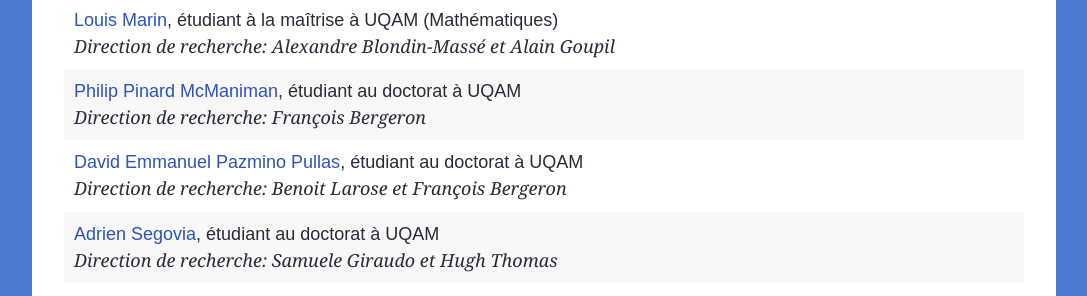
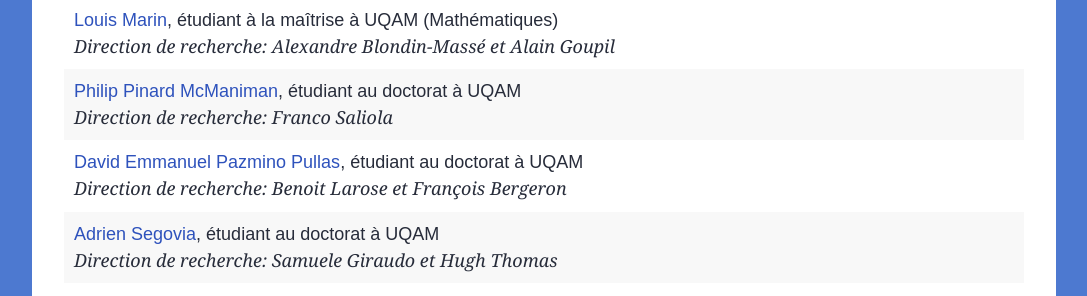
Before and after one commit to lacim-uqam/lacim-uqam.github.io, a Jekyll site: the page built from en/members.md, in a window 1280 px wide and 900 px high, scrolled down 3705 px. Shown: the part 155-451 px from the top of the window, without its empty margins (96-1183 px from the left). Built offline with Jekyll 4.4.1, drawn with Linux system fonts in a browser that asks for light colours; formulas are drawn with MathJax 3.

Commit message:
Philip Pinard McManiman -- supervisor

```diff
--- a/_data/members/students.yml
+++ b/_data/members/students.yml
@@ -46,7 +46,7 @@
   website: https://math.uqam.ca/le-departement/etudiants-aux-cycles-superieurs/
 
 - name: Philip Pinard McManiman
-  supervisor: François Bergeron
+  supervisor: Franco Saliola
   affiliation: UQAM
   degree: étudiant au doctorat
   website: https://math.uqam.ca/le-departement/etudiants-aux-cycles-superieurs/
```
